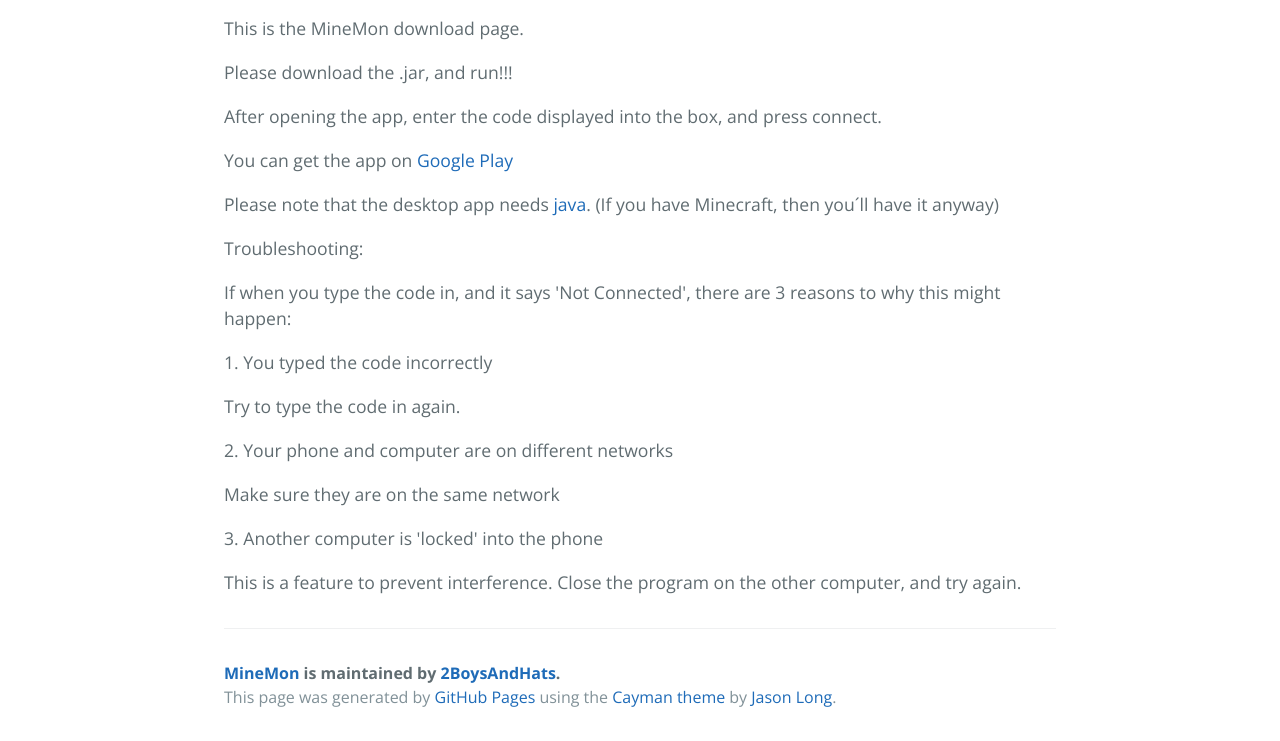
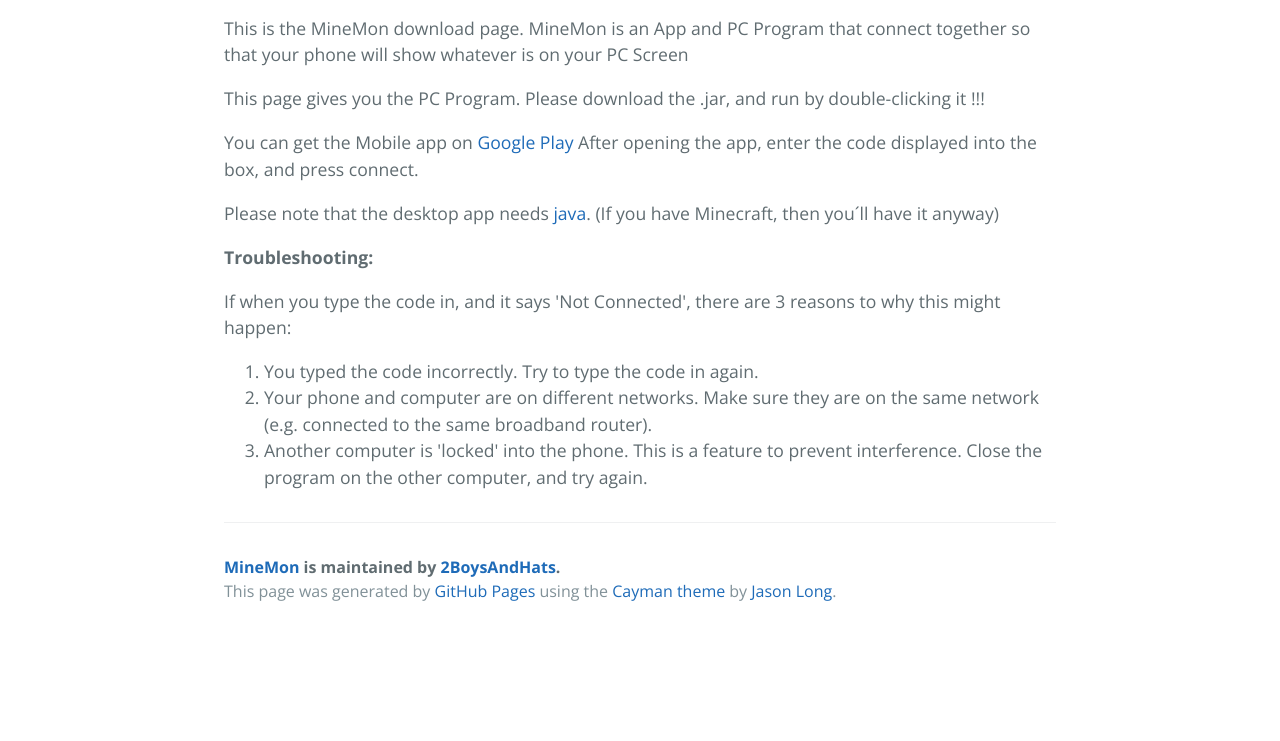
Before and after one commit to 2BoysAndHats/minemon, a plain HTML site: page index.html in a window 1280 px wide. Shown: the part 470-1211 px from the top of the page. After the commit the page ends 1105 px from the top, so only its background shows below. Drawn offline with nearby package versions, Linux system fonts and the light colour scheme.

Commit message:
Additional Text to explain that MineMon is

```diff
--- a/index.html
+++ b/index.html
@@ -21,31 +21,26 @@
       <h1>
 <a id="minemon" class="anchor" href="#minemon" aria-hidden="true"><span class="octicon octicon-link"></span></a>MineMon</h1>
 
-<p>This is the MineMon download page.</p>
+<p>This is the MineMon download page. MineMon is an App and PC Program that connect together so
+that your phone will show whatever is on your PC Screen</p>
 
-<p>Please download the .jar, and run!!!</p>
+<p>This page gives you the PC Program. Please download the .jar, and run by double-clicking it !!! </p>
 
-<p>After opening the app, enter the code displayed into the box, and press connect.</p>
-
-<p>You can get the app on <a href="https://play.google.com/store/apps/details?id=org.twoboysandhats.minemon">Google Play</a></p>
+<p>You can get the Mobile app on <a href="https://play.google.com/store/apps/details?id=org.twoboysandhats.minemon">Google Play</a>
+After opening the app, enter the code displayed into the box, and press connect.</p>
 
 <p>Please note that the desktop app needs <a href="http://java.com">java</a>. (If you have Minecraft, then you´ll have it anyway)</p>
-<p>Troubleshooting:</p>
+<p/>
+<p><b>Troubleshooting:</b></p>
 
 <p>If when you type the code in, and it says 'Not Connected', there are 3 reasons to why this might happen:</p>
-
-<p>1. You typed the code incorrectly</p>
-
-<p>Try to type the code in again.</p>
-
-<p>2. Your phone and computer are on different networks</p>
-
-<p>Make sure they are on the same network</p>
-
-<p>3. Another computer is 'locked' into the phone</p>
-
-<p>This is a feature to prevent interference. Close the program on the other computer, and try again.</p>
-
+<ol>
+<li>You typed the code incorrectly. Try to type the code in again.</li>
+<li>Your phone and computer are on different networks. Make sure they are on the same network
+ (e.g. connected to the same broadband router).</li>
+<li>Another computer is 'locked' into the phone. This is a feature to prevent interference.
+ Close the program on the other computer, and try again.</li>
+</ol>
       <footer class="site-footer">
         <span class="site-footer-owner"><a href="https://github.com/2BoysAndHats/minemon">MineMon</a> is maintained by <a href="https://github.com/2BoysAndHats">2BoysAndHats</a>.</span>
 
```
